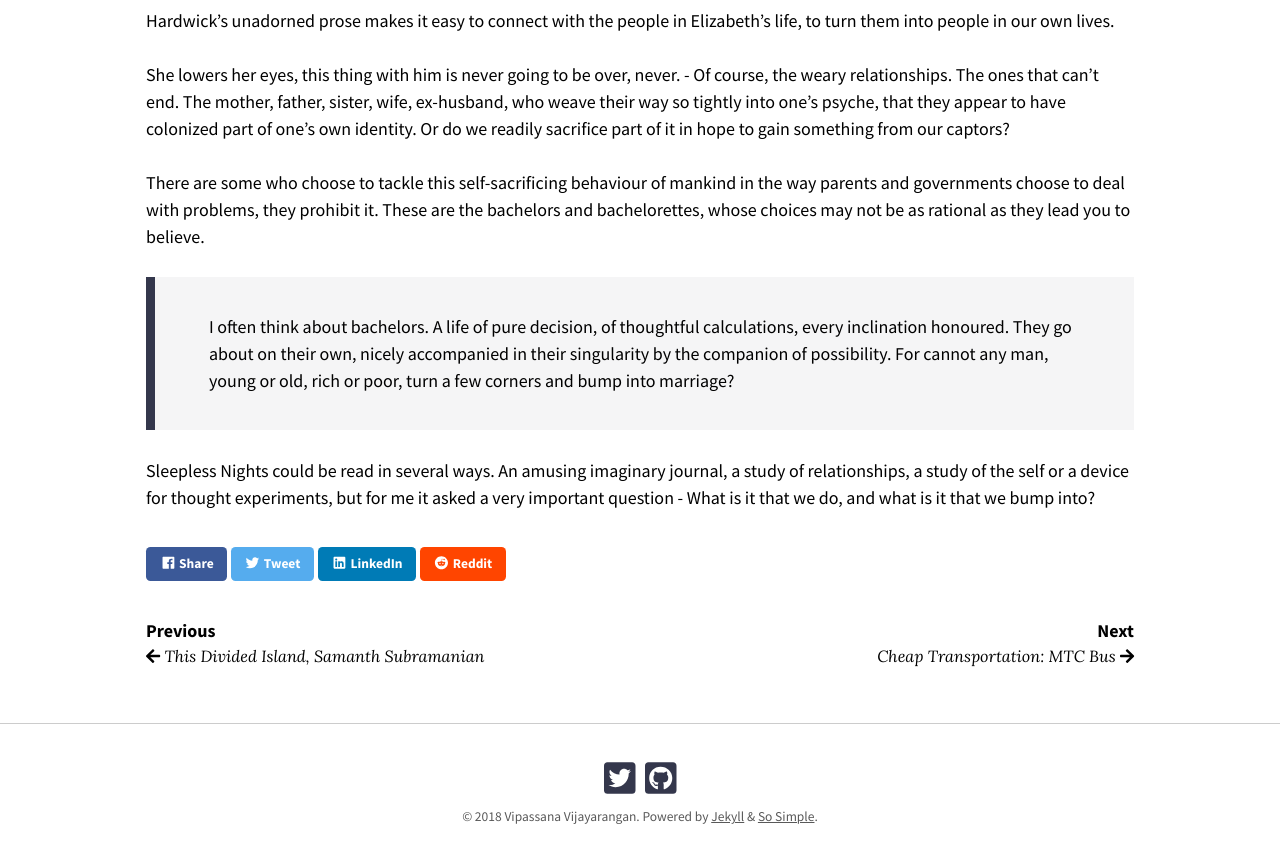
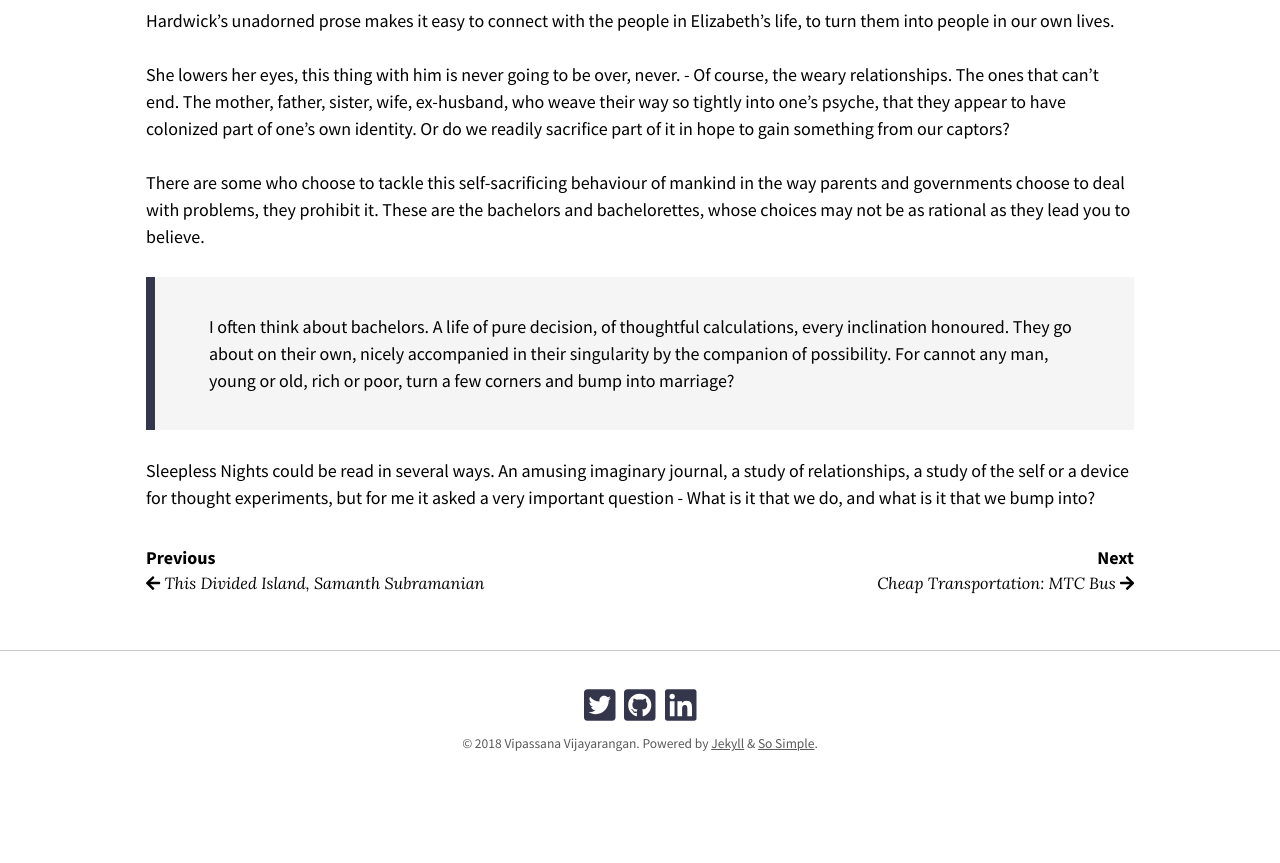
Before and after one commit to vipassana/vipassana.github.io, a Jekyll site: the page built from _posts/2015-03-07-bkr-hardwick.md, in a window 1280 px wide and 900 px high, scrolled down 950 px. Shown: the top 863 px of the window. Built offline with Jekyll 4.4.1, drawn with Linux system fonts in a browser that asks for light colours; nearby versions of some CDN libraries; comment, search, counter and statistics services are not loaded; after the commit the page ends 1777 px from its top, so only the background shows below that.

Commit message:
changes in social icons

```diff
--- a/_config.yml
+++ b/_config.yml
@@ -32,9 +32,9 @@ google_fonts:
     weights: "400,400i,700,700i"
   - name: "Lora"
     weights: "400,400i,700,700i"
-google_analytics: "UA-2011187-2"
+google_analytics: ""
 disqus:
-  shortname: "sosimpletheme"
+  shortname: ""
 twitter:
   username: "vipassana"
 google_site_verification: "UQj93ERU9zgECodaaXgVpkjrFn9UrDMEzVamacSoQ8Y"
@@ -112,3 +112,6 @@ footer_links:
   - title: GitHub
     url: https://github.com/vipassana
     icon: fab fa-github-square
+  - title: LinkedIn
+    url: https://www.linkedin.com/in/vipassanav/
+    icon: fab fa-linkedin
--- a/_data/authors.yml
+++ b/_data/authors.yml
@@ -1,7 +1,7 @@
 # Authors
 
 Vipassana Vijayarangan:
-  name: Billy Rick
+  name: Vipassana Vijayarangan
   picture: /images/vipa.jpg
   twitter: "@vpsnv"
   links:
--- a/_layouts/post.html
+++ b/_layouts/post.html
@@ -26,13 +26,6 @@ layout: content_default
           {{ content }}
         </div>
 
-        {% if page.share %}
-          {% include social-share.html %}
-        {% endif %}
-
-        {% if site.disqus.shortname %}
-          {% include disqus-comments.html %}
-        {% endif %}
 
         {% include page-pagination.html %}
       </div>
```
